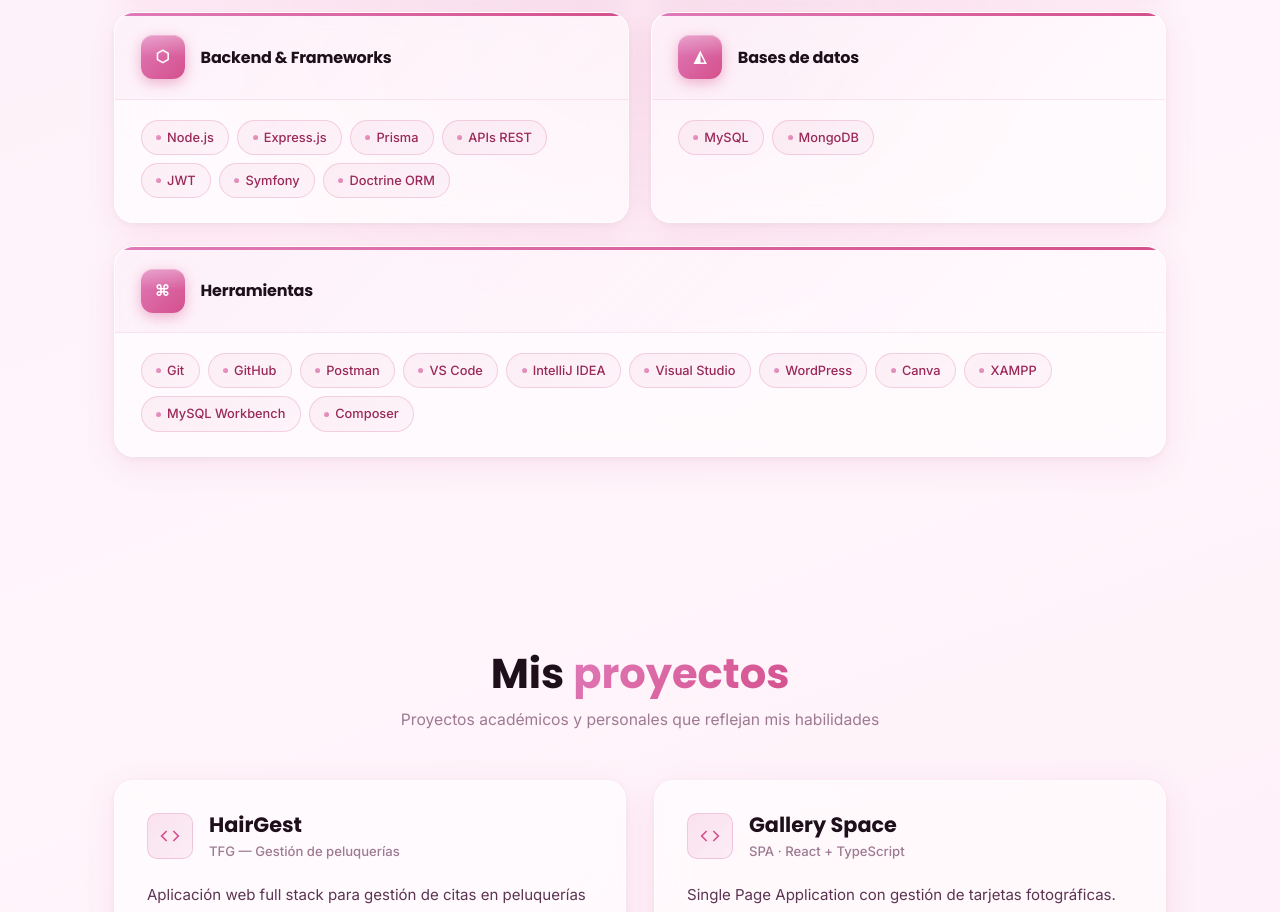
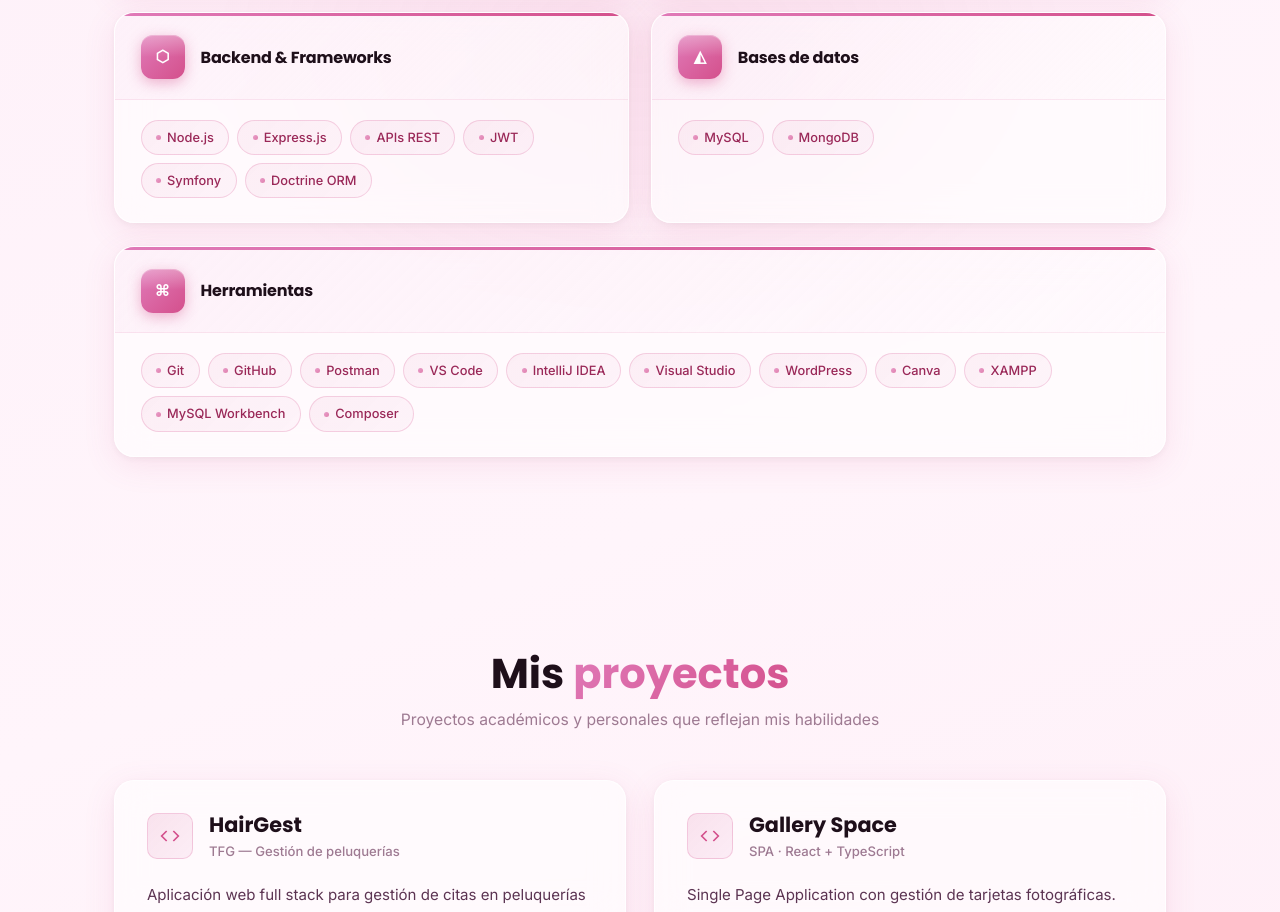
Before and after one commit to Monica-pxl/portfolio-monica, a React (Vite) app: page / in a window 1280 px wide. Shown: the part 2280-3192 px from the top of the page. Built offline with nearby package versions, Linux system fonts and the light colour scheme.

Commit message:
prisma eliminado de momento en skills

```diff
--- a/src/components/Skills.tsx
+++ b/src/components/Skills.tsx
@@ -22,7 +22,7 @@ const SKILL_GROUPS: SkillGroup[] = [
   {
     categoryKey: 2,
     icon: '⬡',
-    skills: ['Node.js', 'Express.js', 'Prisma', 'APIs REST', 'JWT', 'Symfony', 'Doctrine ORM'],
+    skills: ['Node.js', 'Express.js', 'APIs REST', 'JWT', 'Symfony', 'Doctrine ORM'],
   },
   {
     categoryKey: 3,
```
Also changed, not shown: 1 other file (tests, documents, lock files or other folders).
